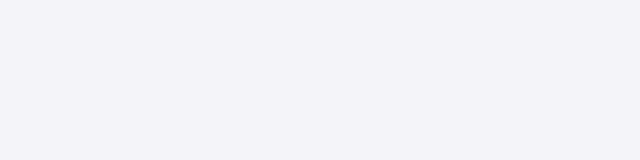
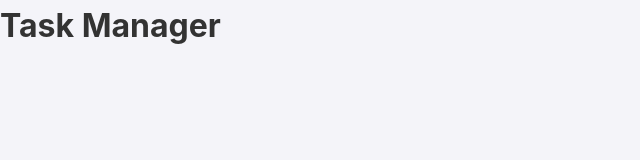
Before and after one commit to Senthil455/To-do-list, a plain HTML site: page index.html in a window 1280 px wide. Shown: the whole page, without its empty margins (0-640 px from the left). Drawn offline with Linux system fonts and the light colour scheme.

Commit message:
feat: add header with navigation and page title

```diff
--- a/index.html
+++ b/index.html
@@ -1 +1 @@
-<!DOCTYPE html> <html lang="en"> <head>   <meta charset="UTF-8">   <meta name="viewport" content="width=device-width, initial-scale=1.0">   <title>To-Do List</title>   <link rel="stylesheet" href="style.css"> </head> <body> </body> </html>
+<!DOCTYPE html> <html lang="en"> <head>   <meta charset="UTF-8">   <meta name="viewport" content="width=device-width, initial-scale=1.0">   <title>To-Do List</title>   <link rel="stylesheet" href="style.css"> </head> <body>   <header class="app-header">     <div class="container">       <h1 class="app-title">Task Manager</h1>     </div>   </header> </body> </html>
```
